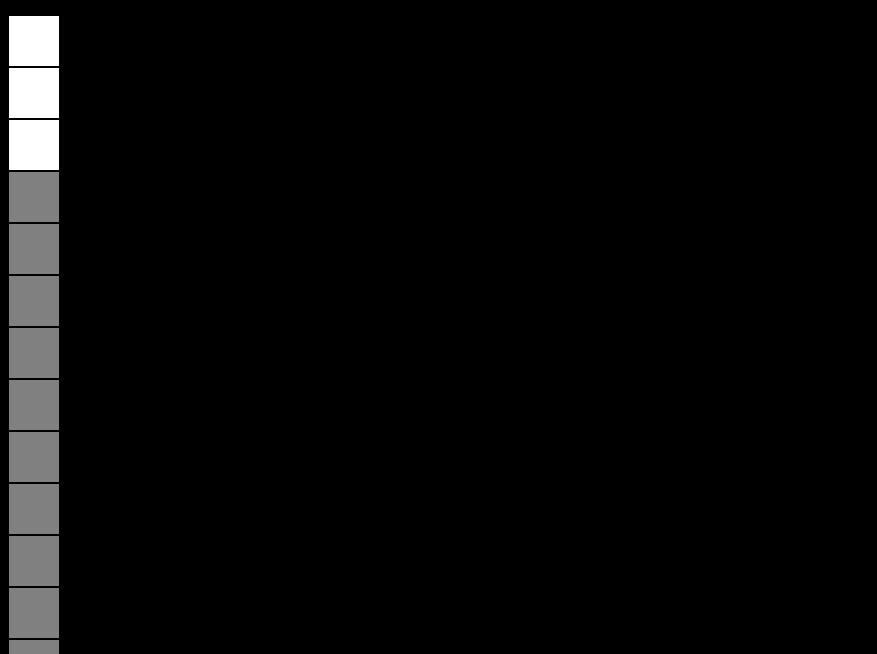
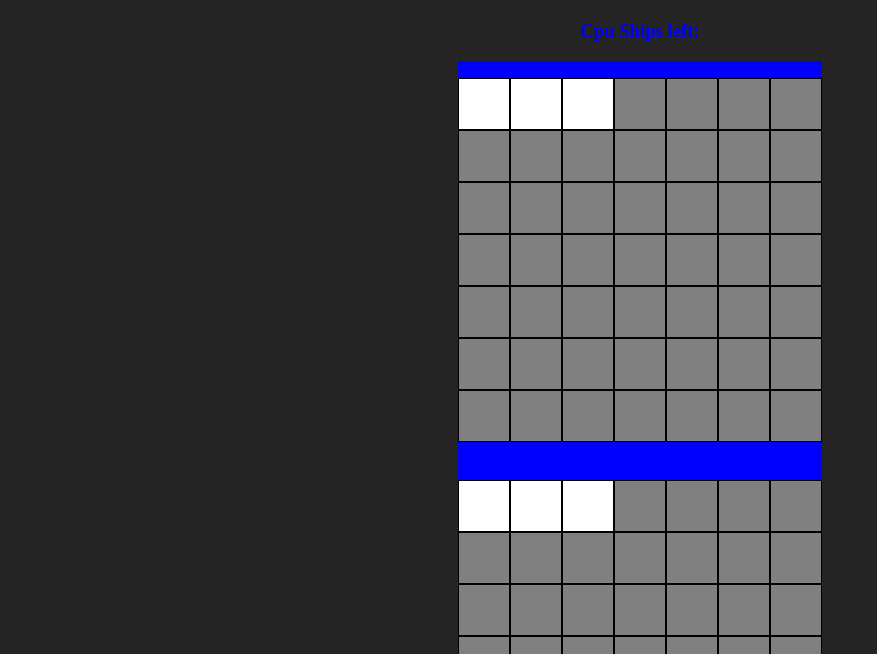
Before and after one commit to DavidxDl/Battleship, a website built with webpack: page dist/index.html in a window 1280 px wide. Shown: the part 146-800 px from the top of the page, without its empty margins (0-877 px from the left). Built offline with Linux system fonts and the light colour scheme.

Commit message:
fix some of the styeling

```diff
--- a/src/style/style.css
+++ b/src/style/style.css
@@ -20,16 +20,28 @@
     background-color: gray;
 }
 
-.board {
+.boards{
     display: flex;
     flex-wrap: wrap;
     justify-content: center;
-    height: 400px;
-    height: 400px;
+    align-items: center;
+    width: 364px;
+    min-height: 100vh;
     background-color: blue;
     gap: 3px;
 }
 
+#playerBoard, #cpuBoard {
+    display: flex;
+    flex-wrap: wrap;
+    place-items: center;
+
+
+}
+
 body {
-    background-color: black;
+    background-color: #242424;
+    display: grid;
+    place-items: center;
+
 }
```
Also changed, not shown: dist/main.js.
